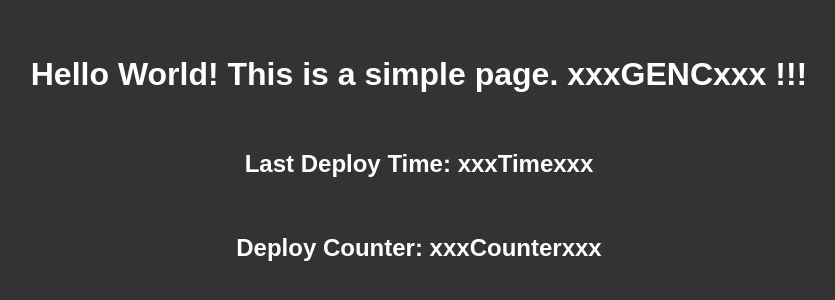
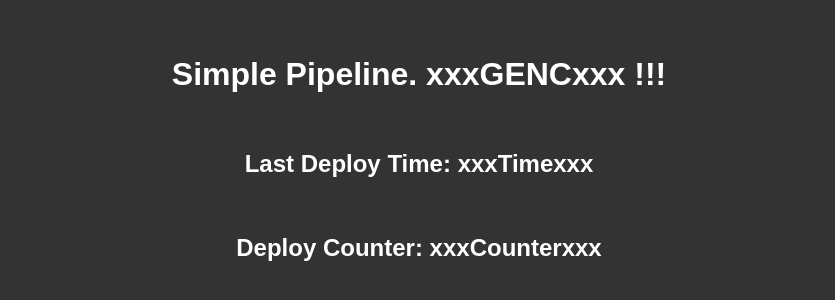
Before and after one commit to OzanOzcelikk/SimplePage, a plain HTML site: page index.html in a window 1280 px wide. Shown: the part 242-542 px from the top of the page, without its empty margins (221-1056 px from the left). Drawn offline with Linux system fonts and the light colour scheme.

Commit message:
Update index.html

```diff
--- a/index.html
+++ b/index.html
@@ -3,7 +3,7 @@
   <head>
     <meta charset="UTF-8" />
     <meta name="viewport" content="width=device-width, initial-scale=1.0" />
-    <title>Simple Page</title>
+    <title>Simple Pipeline</title>
 
     <style>
       body {
@@ -25,7 +25,7 @@
     </style>
   </head>
   <body>
-    <h1>Hello World! This is a simple page. xxxGENCxxx !!!</h1>
+    <h1>Simple Pipeline. xxxGENCxxx !!!</h1>
     <h2>Last Deploy Time: xxxTimexxx</h2>
     <h2>Deploy Counter: xxxCounterxxx</h2>
   </body>
```
